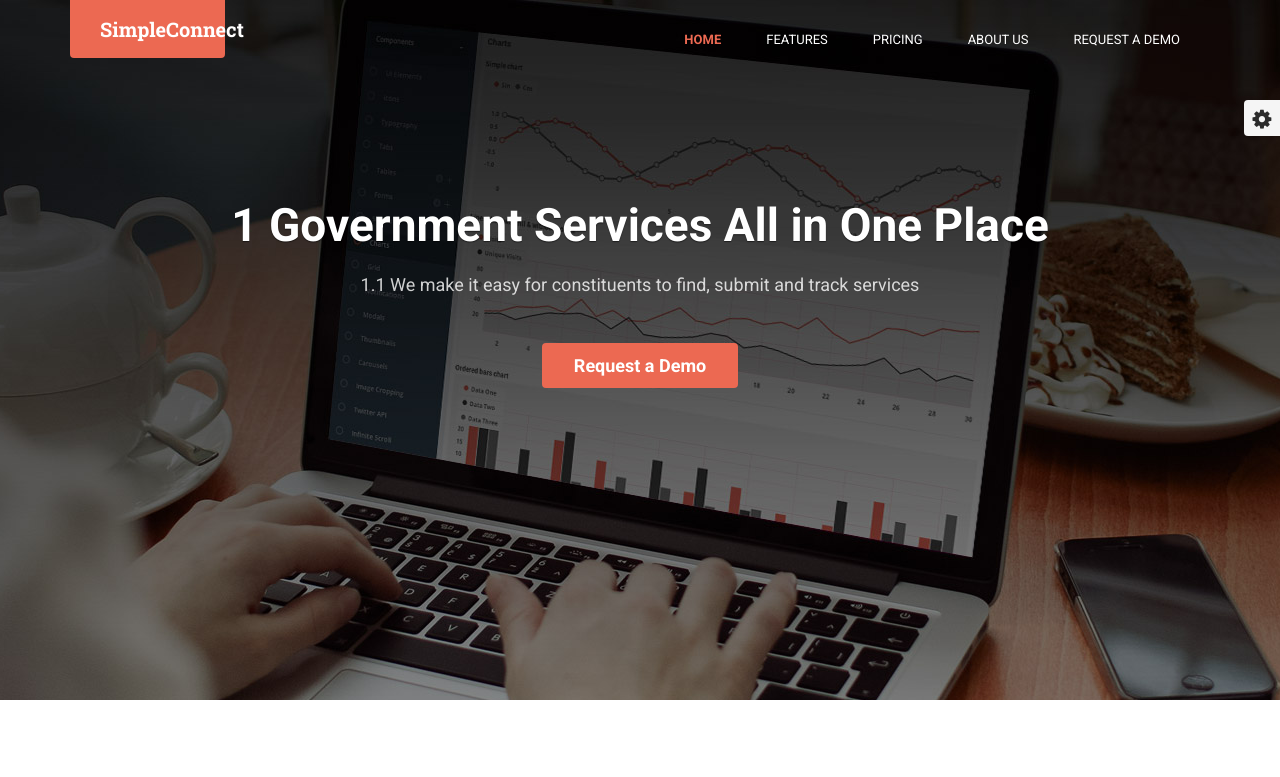
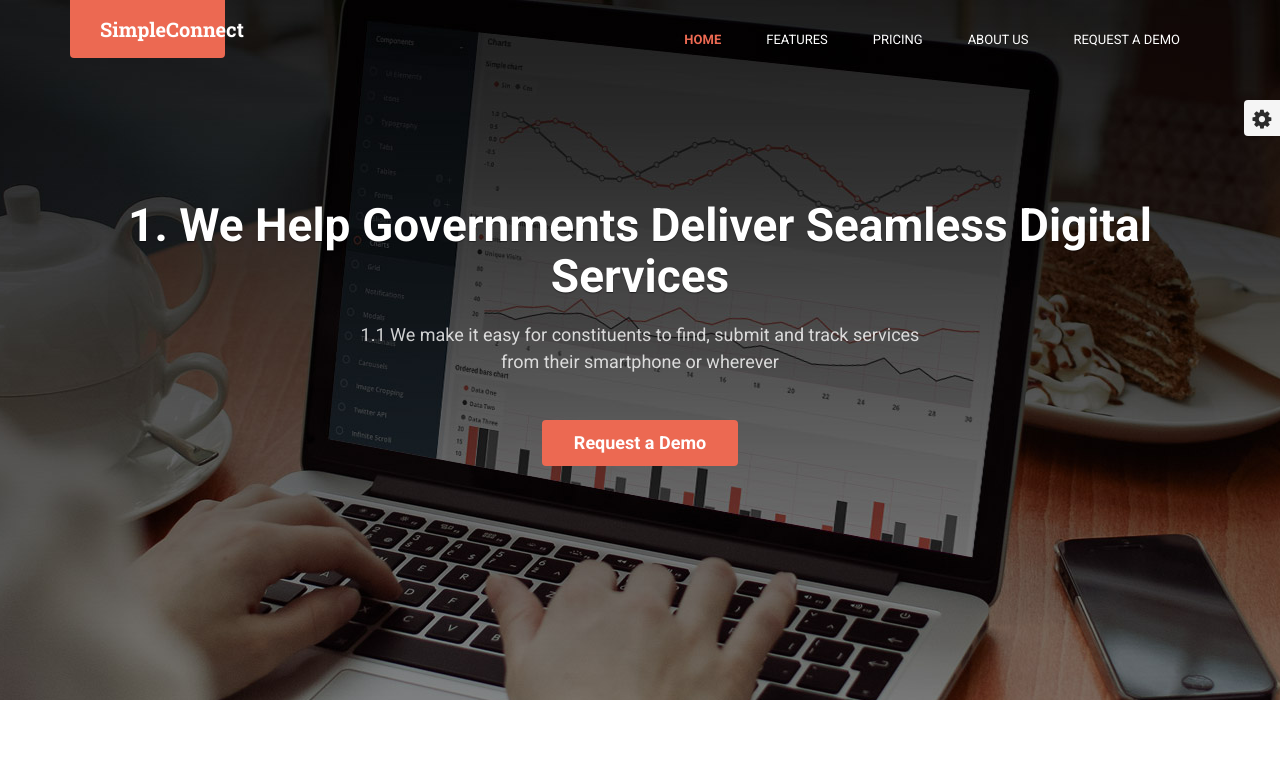
Before and after one commit to SimpleConnect/SimpleConnect.github.io, a plain HTML site: page index.html in a window 1280 px wide. Shown: the top 777 px of the page. Drawn offline with Linux system fonts and the light colour scheme; a script that the page names is missing.

Commit message:
updated headline and subheadline

```diff
--- a/index.html
+++ b/index.html
@@ -68,8 +68,8 @@
 
     <section class="promo section section-on-bg">
         <div class="container text-center">
-            <h2 class="title">1 Government Services All in One Place<br /></h2>
-            <p class="intro">1.1 We make it easy for constituents to find, submit and track services</p>
+            <h2 class="title">1. We Help Governments Deliver Seamless Digital Services<br /></h2>
+            <p class="intro">1.1 We make it easy for constituents to find, submit and track services from their smartphone or wherever</p>
             <p><a class="btn btn-cta btn-cta-primary" href="contact.html">Request a Demo</a></p>
       <!--      <button type="button" class="play-trigger btn-link " data-toggle="modal" data-target="#modal-video" ><i class="fa fa-youtube-play"></i> Watch the video</button>-->
         </div><!--//container-->
```
